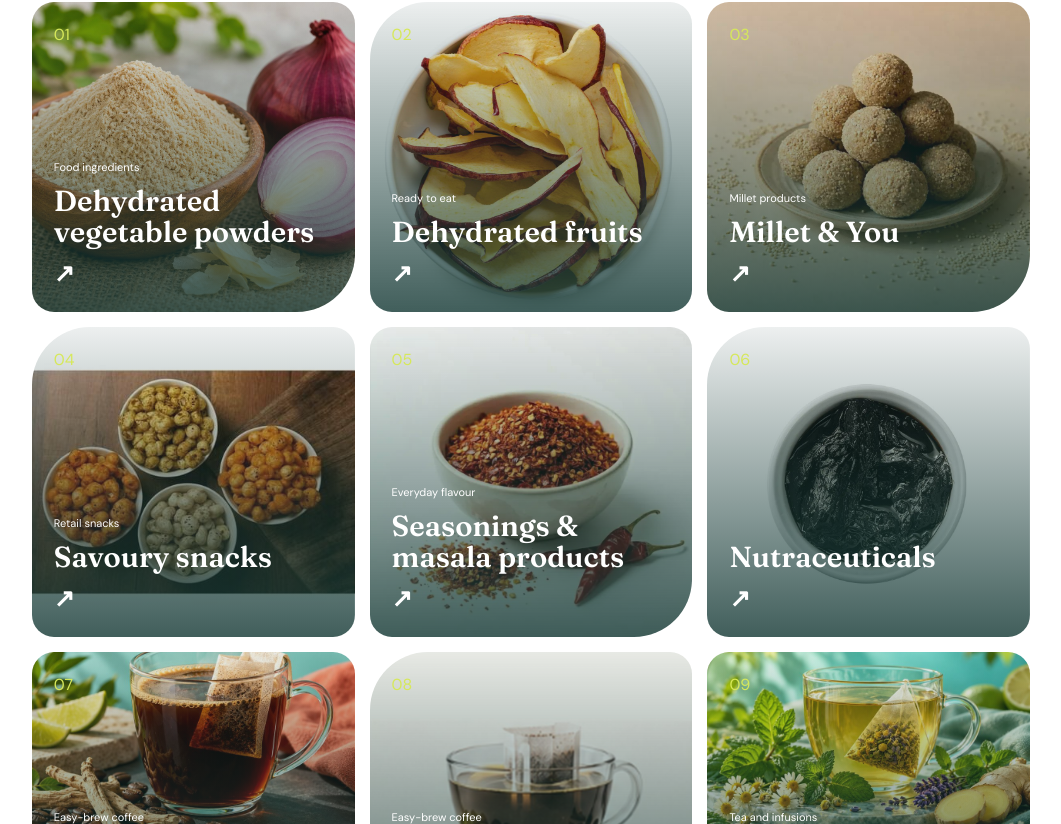
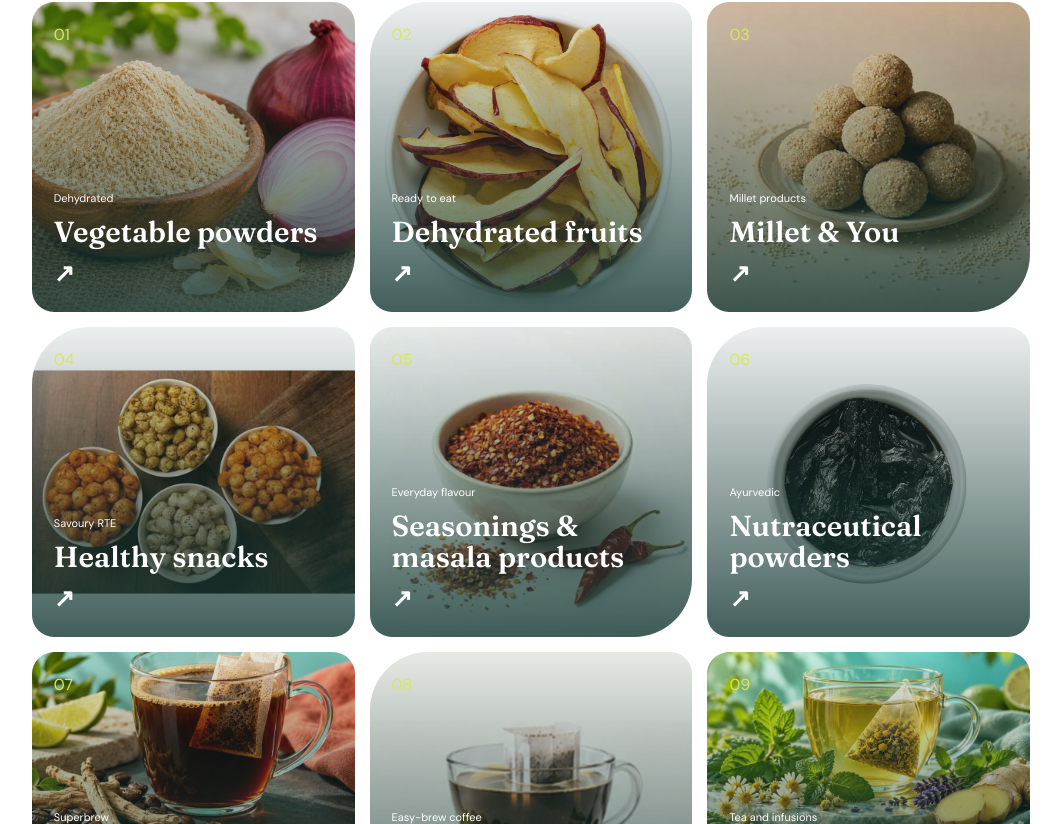
Before and after one commit to Digital-Trainee/rumirafoods, a React (Vite) app: page / in a window 1280 px wide. Shown: the part 1096-1920 px from the top of the page, without its empty margins (109-1170 px from the left). Built offline with nearby package versions, Linux system fonts and the light colour scheme.

Commit message:
Update homepage portfolio labels

```diff
--- a/src/main.jsx
+++ b/src/main.jsx
@@ -42,11 +42,18 @@ function Footer() {
   return <footer className="r-footer"><div><Logo /><p>Healthy food everyday.<br />Your go-to clean label food brand.</p></div><div><small>EXPLORE</small><a href="/about" onClick={(event) => { event.preventDefault(); go('/about'); }}>About Rumira</a><a href="/products" onClick={(event) => { event.preventDefault(); go('/products'); }}>Our products</a><a href="/process" onClick={(event) => { event.preventDefault(); go('/process'); }}>Our approach</a></div><div><small>CONNECT</small><a href={`mailto:${email}`}>{email}</a><a href={wa('Hello Rumira Foods')} target="_blank" rel="noreferrer">+91 99991 79434 · WhatsApp</a></div><p className="copyright">© 2026 Rumira Foods <span>Made with care in India</span></p></footer>;
 }
 
+const portfolioLabels = {
+  powders: { audience: 'Dehydrated', title: 'Vegetable powders' },
+  snacks: { audience: 'Savoury RTE', title: 'Healthy snacks' },
+  botanicals: { audience: 'Ayurvedic', title: 'Nutraceutical powders' },
+  'coffee-dips': { audience: 'Superbrew', title: 'Functional tea & coffee' }
+};
+
 function Home() {
   return <>
     <section className="r-hero"><div><small>WOMEN GROWN · WOMEN OWNED</small><h1>Healthy food <em>everyday.</em></h1><p>Rumira Group brings you thoughtfully processed, clean label food. From harvest to home.</p><div className="r-actions"><Btn href="/products">Explore our products</Btn><Btn green href={wa('Hello Rumira Foods, I would like to know more about your products.')}>WhatsApp us</Btn></div></div><FeaturedCarousel navigate={go} /></section>
     <section className="r-stats"><div><b>500+</b><span>associated farmers</span></div><div><b>{groups.length}</b><span>product categories</span></div><div><b>{catalog.length}</b><span>products to explore</span></div><p>Farmer-linked sourcing · In-house processing · B2B and HORECA supply</p></section>
-    <section className="r-section"><div className="r-heading"><div><small>EXPLORE RUMIRA</small><h2>Our portfolio</h2></div><Btn href="/products">View all products</Btn></div><div className="r-grid">{groups.map((group, index) => <a key={group.id} href={`/products#${group.id}`} onClick={(event) => { event.preventDefault(); go('/products'); setTimeout(() => document.getElementById(group.id)?.scrollIntoView({ behavior: 'smooth' }), 50); }} style={{ backgroundImage: `linear-gradient(180deg,rgba(23,59,55,.08),rgba(23,59,55,.82)),url(${groupImage(group.id)})` }}><span>{String(index + 1).padStart(2, '0')}</span><div>{group.audience && <small>{group.audience}</small>}<h3>{group.title}</h3><b>↗</b></div></a>)}</div></section>
+    <section className="r-section"><div className="r-heading"><div><small>EXPLORE RUMIRA</small><h2>Our portfolio</h2></div><Btn href="/products">View all products</Btn></div><div className="r-grid">{groups.map((group, index) => <a key={group.id} href={`/products#${group.id}`} onClick={(event) => { event.preventDefault(); go('/products'); setTimeout(() => document.getElementById(group.id)?.scrollIntoView({ behavior: 'smooth' }), 50); }} style={{ backgroundImage: `linear-gradient(180deg,rgba(23,59,55,.08),rgba(23,59,55,.82)),url(${groupImage(group.id)})` }}><span>{String(index + 1).padStart(2, '0')}</span><div>{(portfolioLabels[group.id]?.audience ?? group.audience) && <small>{portfolioLabels[group.id]?.audience ?? group.audience}</small>}<h3>{portfolioLabels[group.id]?.title ?? group.title}</h3><b>↗</b></div></a>)}</div></section>
     <section className="r-story"><figure><img src="/process-farming.jpg" alt="Women harvesting leafy greens in a field" loading="lazy" /></figure><article><small>THE PEOPLE BEHIND RUMIRA</small><h2>Women grown.<br /><em>Women owned.</em></h2><p>Our work begins at the ground level with 500+ associated farmers and 50+ village enterprises across India, helping us bring pure food to your family.</p><Btn href="/about">Discover our story</Btn></article></section>
     <Testimonials navigate={go} />
     <section className="r-quote"><span aria-hidden="true">“</span><blockquote>From farm to food.<br />Better nutrition with honest ingredients.</blockquote><small>RUMIRA FOODS</small></section>
```
